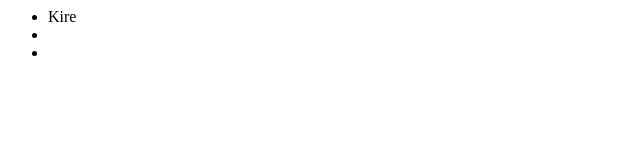
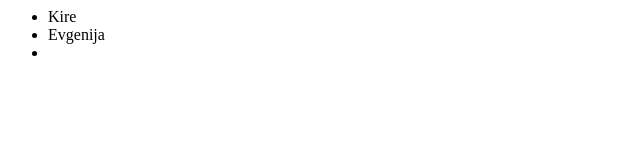
Before and after one commit to kirestamenov/Test123, a plain HTML site: page index.html in a window 1280 px wide. Shown: the full height of the page, 0-640 px from the left. Drawn offline with Linux system fonts and the light colour scheme.

Commit message:
checking update on branch

```diff
--- a/index.html
+++ b/index.html
@@ -3,7 +3,7 @@
 	<div>
 		<ul>
 			<li>Kire</li>
-			<li></li>
+			<li>Evgenija</li>
 			<li></li>
 		</ul
 	</div>
```
